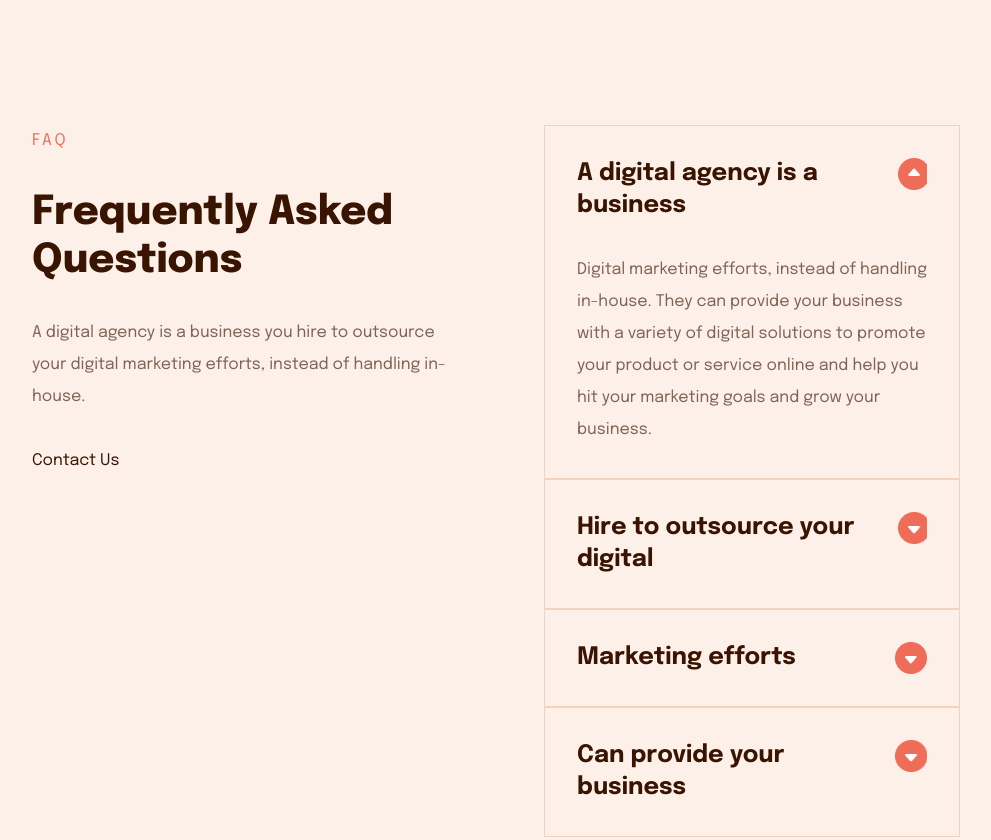
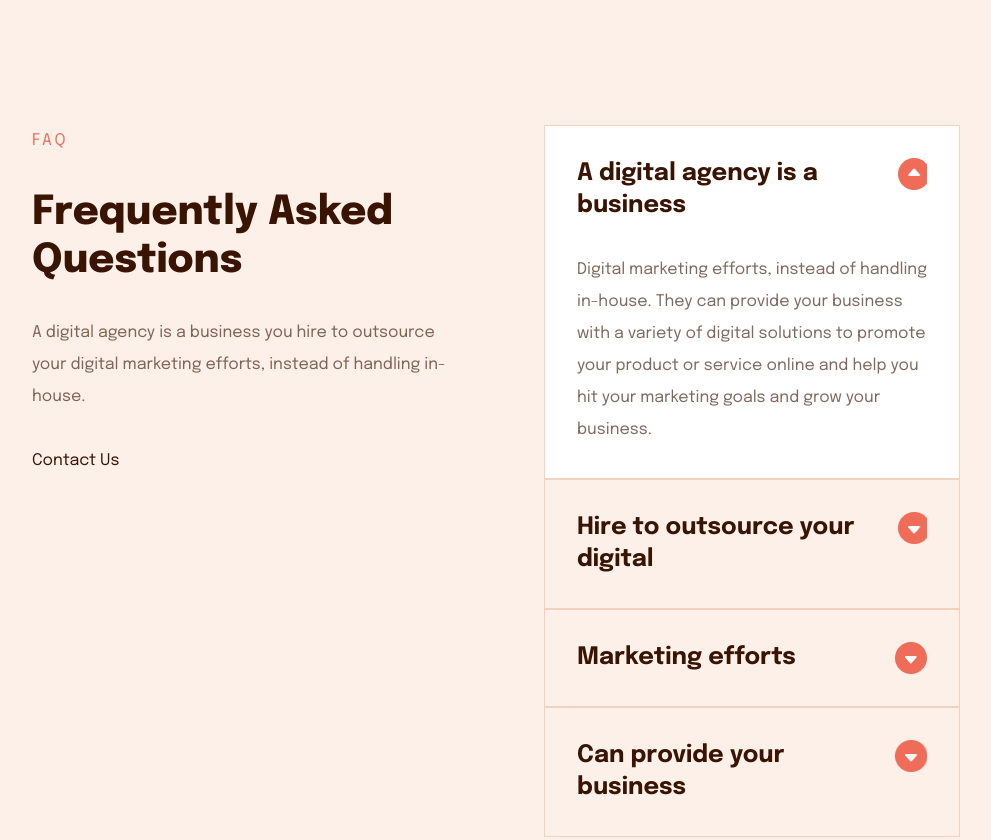
Before and after one commit to riya-singh2097/agency, a plain HTML site: page index.html in a window 1280 px wide. Shown: the part 7780-8620 px from the top of the page, without its empty margins (144-1135 px from the left). Drawn offline with Linux system fonts and the light colour scheme.

Commit message:
Update faq.css

```diff
--- a/css/faq.css
+++ b/css/faq.css
@@ -18,7 +18,9 @@
     display: flex;
     justify-content: space-between;
 }
-
+.faq-question-wrapper:nth-child(1){
+      background-color: white;
+    }
 .faq-question-wrapper  .up-down-btn{
     width: 32px;
     height: 32px;
```
